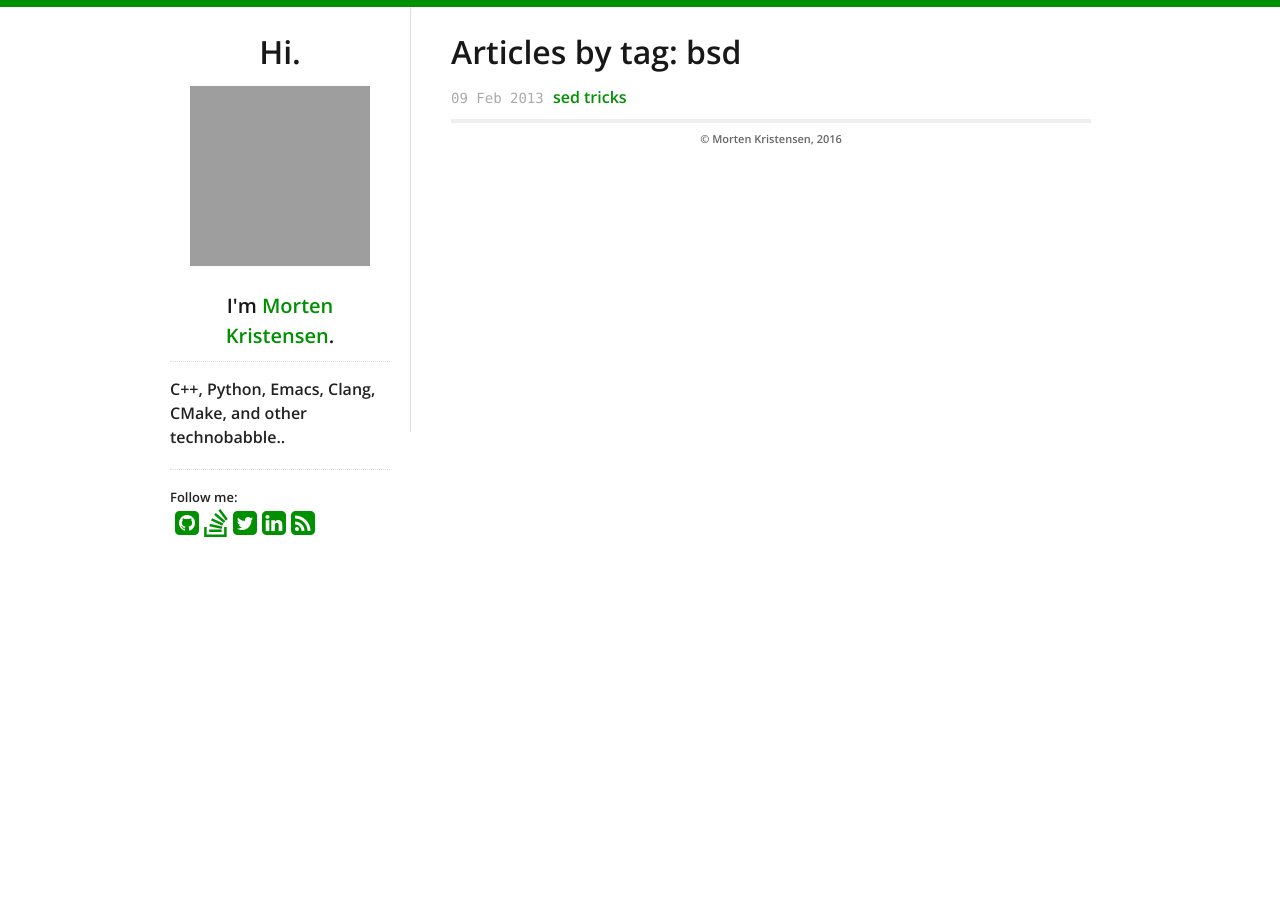
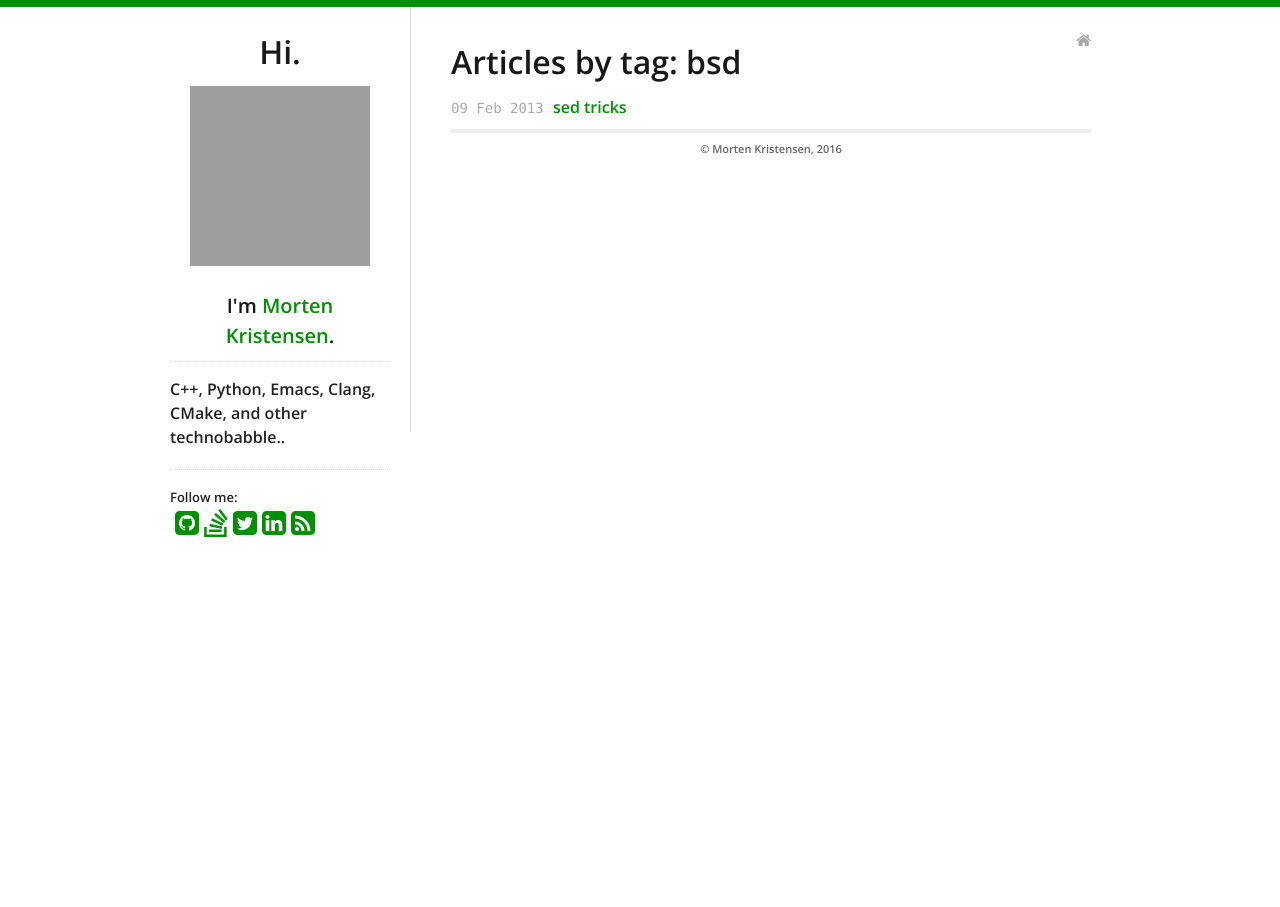
Before and after one commit to netromdk/netromdk.github.io, a Jekyll site: the page built from tag/bsd.md, in a window 1280 px wide. Built offline with Jekyll 4.4.1, drawn with Linux system fonts in a browser that asks for light colours; nearby versions of some CDN libraries; grey boxes are pictures that could not be loaded.

Commit message:
Show home icon/link on tag page.

```diff
--- a/_layouts/blog_by_tag.html
+++ b/_layouts/blog_by_tag.html
@@ -1,6 +1,12 @@
 ---
 layout: default
 ---
+
+<p class="meta">
+  <a href="/">
+    <i class="home fa fa-home"></i>
+  </a>
+</p>
 
 <h1>Articles by tag: {{ page.tag }}</h1>
 <div>
```
